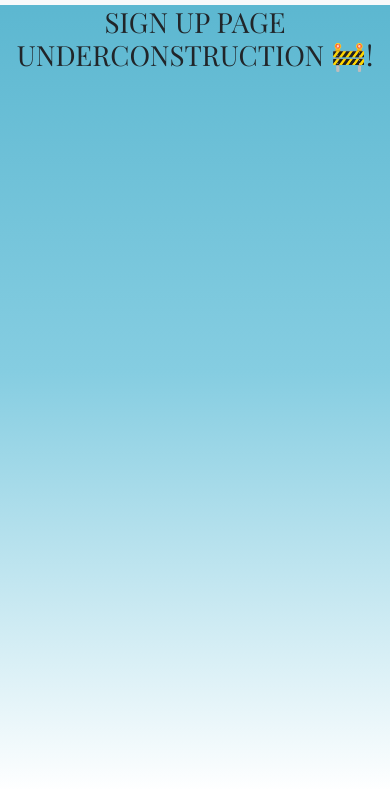
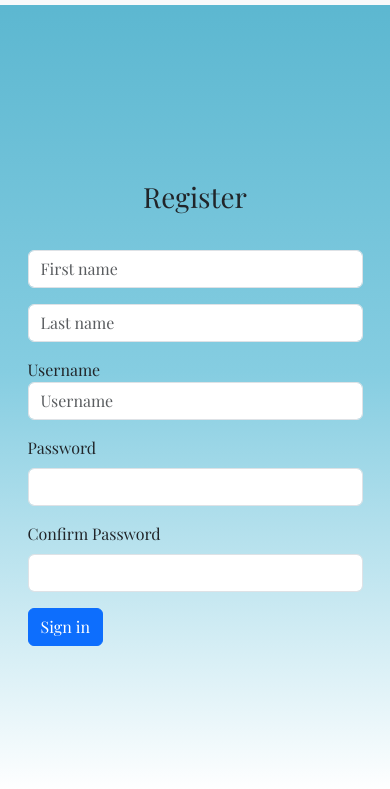
Before and after one commit to jac377/startup, a plain HTML site: page signup.html in a window 390 px wide. Shown: the part 51-840 px from the top of the page. Drawn offline with nearby package versions, Linux system fonts and the light colour scheme.

Commit message:
Finished with signup.html

```diff
--- a/main.css
+++ b/main.css
@@ -42,6 +42,10 @@ h1 {
     margin-left: 20vh;
     margin-right: 20vh;
     font-size: 16px;
+}
+
+.logout {
+    justify-content: end!important;
 }
 
 .loginForm {
@@ -105,6 +109,20 @@ div {
     width: 100%;
 }
 
+#signupDiv {
+    display:flex;
+    flex: 0 1em;
+    justify-content: center;
+    align-items: center;
+    margin-right: 10vh;
+    margin-left: 10vh;
+}
+
+.row{
+    margin-left: 15vw!important;
+    margin-right: 15vw!important;
+}
+
 @media (max-width: 600px){
     .logoPic:nth-child(1) {
         display:none;
@@ -113,7 +131,10 @@ div {
         margin-left: 2vh;
         margin-right: 2vh;
     }
-
+    .row {
+        margin-left: 5%!important;
+        margin-right: 5%!important;
+    }
     footer {
         display: none;
     }
--- a/signup.html
+++ b/signup.html
@@ -41,7 +41,34 @@
               </nav>
         </header>
 
-        <h1 style="text-align: center;">SIGN UP PAGE UNDERCONSTRUCTION &#128679;!</h1>
+        <main class="signinContainer " style="display:flex; flex-direction: column; justify-content: center;">
+          <h1 style="padding-top: 1em; padding-bottom: 1em;">Register</h1>
+          <form class="row g-3">
+            <div class="col-md-6">
+              <input type="text" class="form-control" placeholder="First name" aria-label="First name">
+            </div>
+            <div class="col-md-6">
+              <input type="text" class="form-control" placeholder="Last name" aria-label="Last name">
+            </div>
+            <div class="col-12">
+              <label>Username</label>
+              <input type="text" class="form-control" placeholder="Username" aria-label="Username">
+            </div>
+            <div class="col-md-6">
+              <label for="inputPassword4" class="form-label">Password</label>
+              <input type="password" class="form-control" id="inputPassword4">
+            </div>
+            <div class="col-md-6">
+              <label for="inputPassword4" class="form-label">Confirm Password</label>
+              <input type="password" class="form-control">
+            </div>
+            <div class="col-12">
+              <button type="submit" class="btn btn-primary">
+                <a class="nav-link" href="main.html">Sign in</a>
+              </button>
+            </div>
+          </form>
+        </main>
 
     </body>
 
```
Also changed, not shown: main.html (+3 -0 lines).
